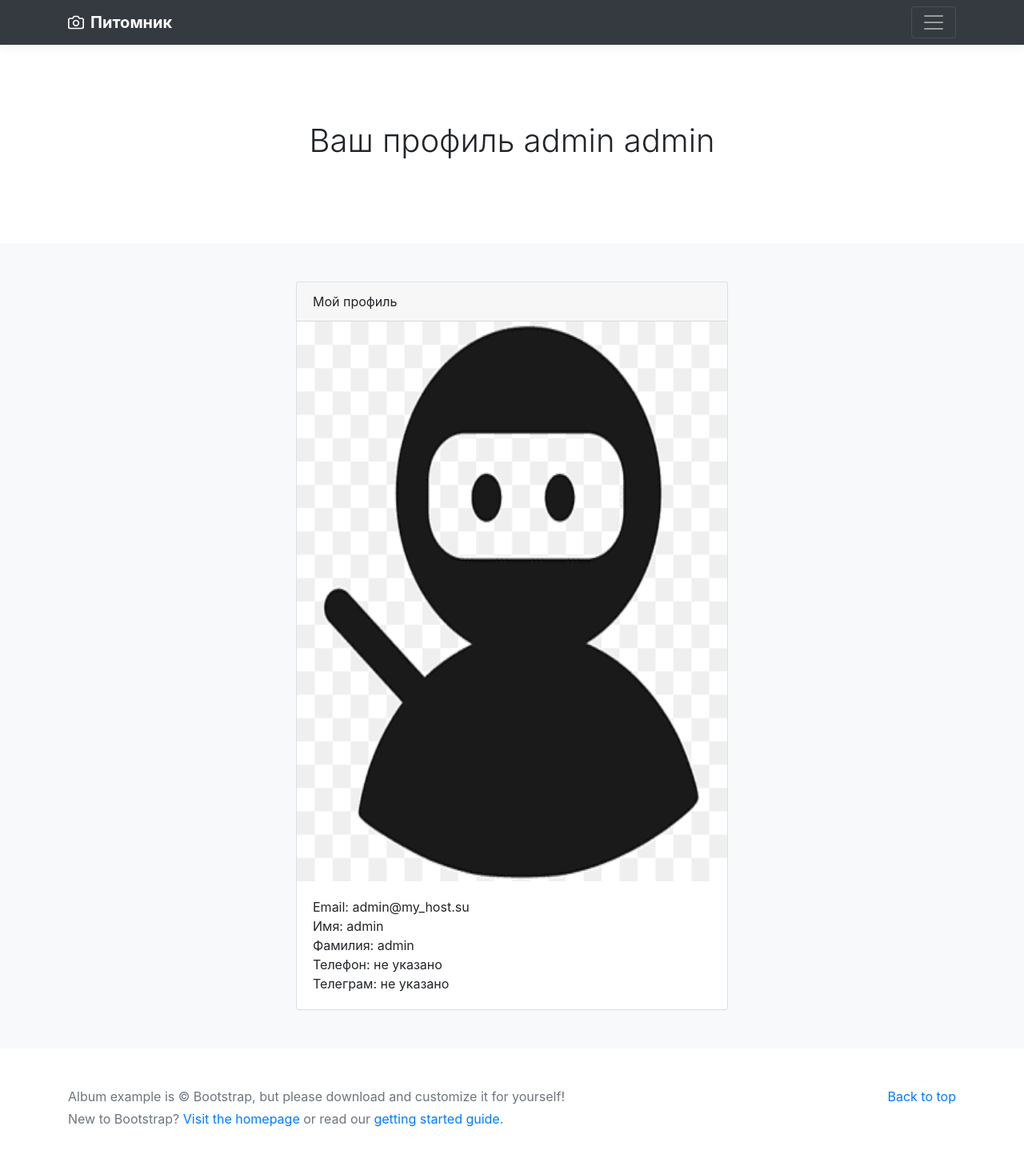
After one commit to romz987/python425_django, a Django app: page /users/profile/ in a window 1280 px wide. The commit adds this page. Shown: the whole page at 80% size. Run offline with Django 5.2, Linux system fonts and the light colour scheme; a user stored in the database is signed in; some libraries are stand-ins or nearby versions.

Commit message:
feat: 1.add user_profile url;  2.add user_profile_view;  3.add user_profile_read_only template;  4.add user_media custom tag;  5.add profile url to base.html;

```diff
--- a/dogs/templates/dogs/base.html
+++ b/dogs/templates/dogs/base.html
@@ -31,7 +31,7 @@
                         <li><a href="{% url 'dogs:dogs_list' %}" class="text-white">Собаки</a></li>
                         <li><a href="{% url 'dogs:dog_create' %}" class="text-white">Добавить собаку</a></li>
                         {% if user.is_authenticated %}
-                          <li><a href="{% url 'users:user_login' %}" class="text-white">Профиль</a></li>
+                          <li><a href="{% url 'users:user_profile' %}" class="text-white">Профиль</a></li>
                           <li><a href="{% url 'users:user_register' %}" class="text-white">Выход</a></li>
                         {% else %}
                           <li><a href="{% url 'users:user_login' %}" class="text-white">Вход</a></li>
--- a/dogs/templatetags/my_tags.py
+++ b/dogs/templatetags/my_tags.py
@@ -8,3 +8,10 @@ def dogs_media(val):
     if val:
         return fr'/media/{val}'
     return '/static/dummydog.jpg'
+
+
+@register.filter()
+def user_media(val):
+    if val:
+        return fr'/media/{val}'
+    return '/static/noavatar.png'
--- /dev/null
+++ b/users/templates/users/user_profile_read_only.html
@@ -0,0 +1,24 @@
+{% extends 'dogs/base.html' %}
+
+{% load my_tags %}
+
+{% block content %}
+<div class="row">
+  <div class="col-3"></div>
+  <div class="col-6">
+    <div class="card">
+      <div class="card-header">Мой профиль</div>
+      <img class="card-img-top"
+        src="{{ user.avatar|user_media }}" width="300", height="700"
+        alt="Card image cap">
+      <div class="card-body">
+        <span class="card-text">Email: {{ user.email }}</span><br>
+        <span class="card-text">Имя: {{ user.first_name|default:"не указано" }}</span><br>
+        <span class="card-text">Фамилия: {{ user.last_name|default:"не указано" }}</span><br>
+        <span class="card-text">Телефон: {{ user.phone|default:"не указано" }}</span><br>
+        <span class="card-text">Телеграм: {{ user.telegram|default:"не указано" }}</span><br>
+      </div>
+    </div>
+  </div>
+</div>
+{% endblock %}
--- a/users/urls.py
+++ b/users/urls.py
@@ -7,6 +7,7 @@ app_name = UsersConfig.name
 
 
 urlpatterns = [
+    path('', user_login_view, name='user_login'),
     path('register/', user_register_view, name='user_register'),
-    path('', user_login_view, name='user_login')
+    path('profile/', user_profile_view, name='user_profile')
 ]
--- a/users/views.py
+++ b/users/views.py
@@ -38,6 +38,7 @@ def user_register_view(request):
     return render(request, 'users/user_register.html', context=context)
 
 
+# Loginka view
 def user_login_view(request):
 
     if request.method == "POST":
@@ -57,3 +58,22 @@ def user_login_view(request):
     }
 
     return render(request, 'users/user_login.html', context=context)
+
+
+# User page view
+def user_profile_view(request):
+
+    # получаем данные пользователя
+    user_object = request.user
+
+    # проверяем полученные данные на содержимое
+    if user_object.first_name and user_object.last_name:
+        user_name = user_object.first_name + ' ' + user_object.last_name
+    else:
+        user_name = user_object
+
+    context = {
+        'title': f'Ваш профиль {user_name}'
+    }
+
+    return render(request, 'users/user_profile_read_only.html', context=context)
```
